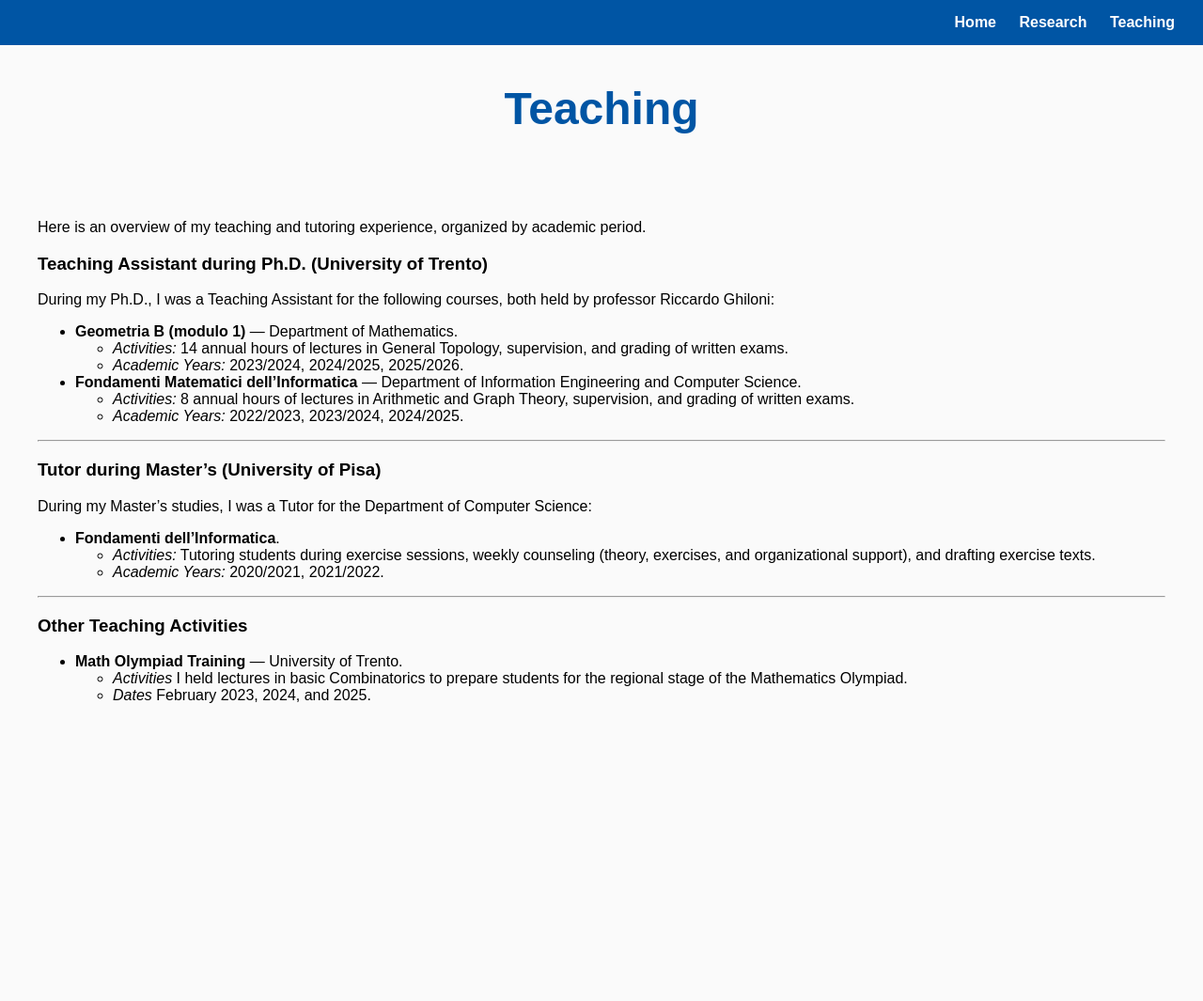
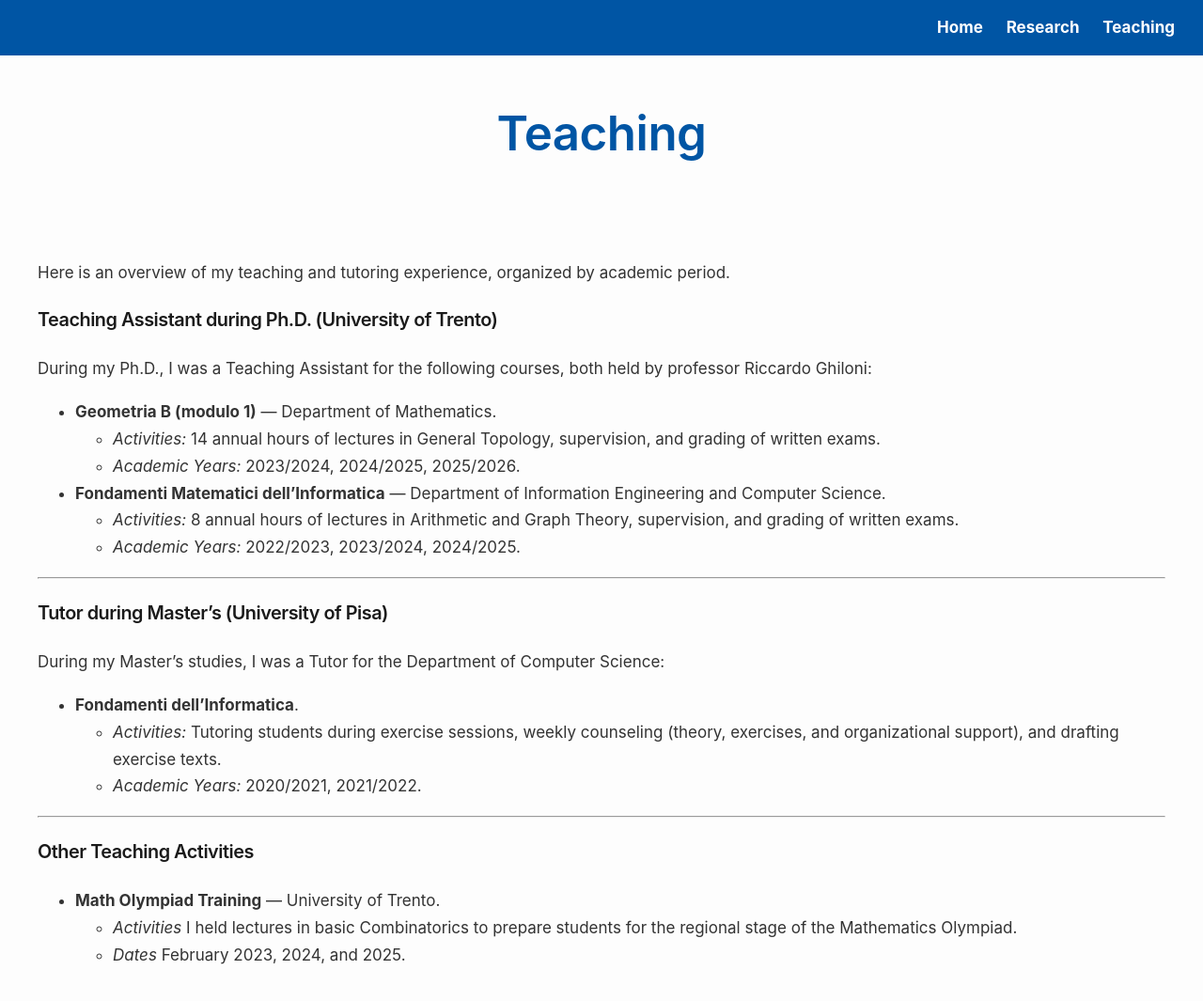
Before and after one commit to dipetrillo/dipetrillo.github.io, a Jekyll site: the page built from teaching.md, in a window 1280 px wide and 1071 px high. Shown: the top 1065 px of the window at 94% size. Built offline with Jekyll 4.4.1, drawn with Linux system fonts in a browser that asks for light colours.

Commit message:
Update default.html

```diff
--- a/_layouts/default.html
+++ b/_layouts/default.html
@@ -1,63 +1,85 @@
 <!DOCTYPE html>
 <html>
 <head>
-  <!-- Questo blocco <style> è il CSS: definisce i colori e le misure -->
   <style>
-    /* Regole generali per tutta la pagina */
-    body { margin: 0; font-family: sans-serif; background-color: #fafafa; }
+    /* 1. REGOLE GENERALI (Nuovo font morbido e colori riposanti) */
+    body {
+      margin: 0;
+      background-color: #fdfdfd; /* Bianco leggermente caldo, non accecante */
+      color: #333333; /* Grigio antracite, molto meno severo del nero */
+      font-family: -apple-system, BlinkMacSystemFont, "Segoe UI", Roboto, Helvetica, Arial, sans-serif;
+      line-height: 1.7; /* Respiro tra le righe */
+      font-size: 17px;
+    }
 
-    /* Regole per la barra blu */
+    /* 2. REGOLE DELLA BARRA (Intatte, ma con piccolo effetto hover) */
     .navbar {
-      background-color: #0055a4; /* Il blu marino */
-      padding: 15px 30px;        /* Lo spessore della barra */
-      text-align: right;         /* Spinge i link verso destra */
-      position: sticky;  /* Rende la barra appiccicosa */
-      top: 0;            /* Le dice di incollarsi esattamente al margine alto (zero) */
-      z-index: 1000;     /* È la "profondità". Un numero alto assicura che la barra stia SEMPRE sopra il testo che scorre sotto */
+      background-color: #0055a4;
+      padding: 15px 30px;
+      text-align: right;
+      position: sticky;
+      top: 0;
+      z-index: 1000;
     }
-    /* Regole per i link dentro la barra */
     .navbar a {
       color: white;
-      text-decoration: none;     /* Toglie la sottolineatura ai link */
-      margin-left: 20px;         /* Spazio tra un link e l'altro */
+      text-decoration: none;
+      margin-left: 20px;
       font-weight: bold;
     }
+    .navbar a:hover {
+      text-decoration: underline; /* Sottolinea i link della barra quando ci passi sopra */
+    }
 
-    /* Regole per l'area del testo in basso */
+    /* 3. REGOLE TITOLI GENERALI */
+    h1, h2, h3 {
+      color: #1a1a1a;
+      font-weight: 600;
+      letter-spacing: -0.5px;
+    }
+
+    /* 4. REGOLE DEL TESTO (La gabbia per Home, Teaching, ecc.) */
     .content {
       max-width: 1250px;
       margin: 40px auto;
       padding: 0 40px;
-      text-align: left;   /* 1. Spinge TUTTO a sinistra di default */
+      text-align: left;
+    }
+    .content h1 {
+      text-align: center;
+      margin-bottom: 40px;
     }
 
-    .content h1 {
-      text-align: center; /* 2. Prende solo il titolo grande e lo riporta al centro */
-      margin-bottom: 40px; /* (Opzionale) dà un po' di respiro sotto al titolo */
+    /* 5. REGOLE LINK NEL TESTO (CV, tesi, ecc. - Look elegante) */
+    .content a {
+      color: #2c5282; /* Blu polvere, sobrio e accademico */
+      text-decoration: none;
+      border-bottom: 1px solid transparent;
+      transition: all 0.2s ease;
+    }
+    .content a:hover {
+      border-bottom: 1px solid #2c5282;
     }
   </style>
 </head>
 <body>
-  <!-- Questo <div> è letteralmente il rettangolo della barra in alto -->
+  <!-- La barra di navigazione -->
   <div class="navbar">
     <a href="index.html">Home</a>
     <a href="research.html">Research</a>
     <a href="teaching.html">Teaching</a>
   </div>
 
-  <!-- INIZIO DELLA NUOVA AGGIUNTA: IL NOME GIGANTE DINAMICO -->
+  <!-- Il tuo titolo dinamico (Ora userà il nuovo font) -->
   <div style="text-align: center; margin-bottom: 50px; padding: 40px 20px;">
-    <!-- Qui Jekyll inserirà il titolo e il sottotitolo leggendoli dai tuoi file Markdown -->
     <h1 style="color: #0055a4; font-size: 3em; margin: 0;">{{ page.title }}</h1>
     {% if page.subtitle %}
       <h2 style="color: #555; font-weight: normal; margin-top: 10px;">{{ page.subtitle }}</h2>
     {% endif %}
   </div>
-  <!-- FINE DELLA NUOVA AGGIUNTA -->
 
-  <!-- Questo <div> è il rettangolo invisibile che contiene i tuoi testi -->
+  <!-- L'area dei contenuti -->
   <div class="content">
-    <!-- Questo è il "buco magico". Qui GitHub inietterà il tuo Markdown -->
     {{ content }}
   </div>
 </body>
```
